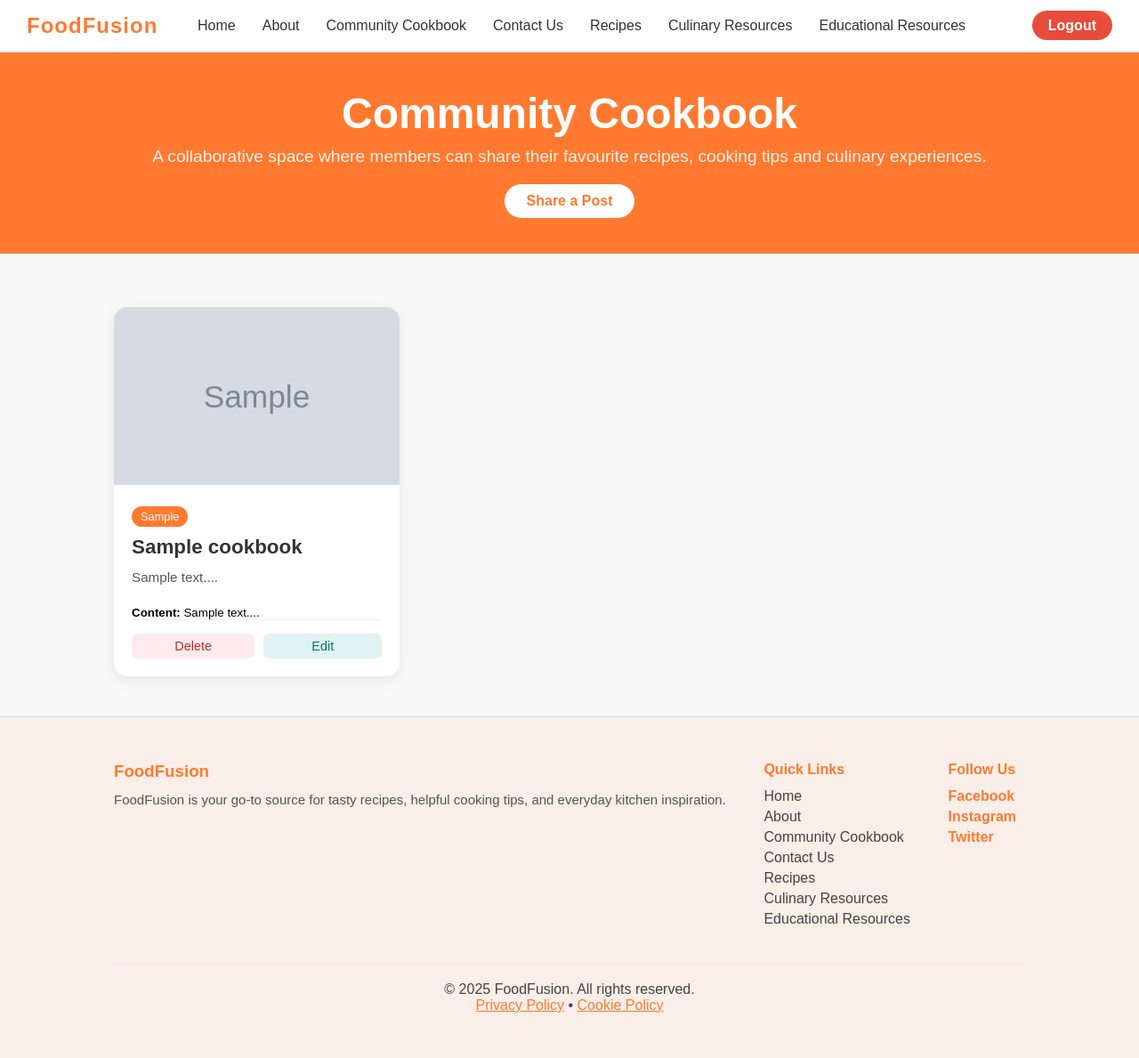
After one commit to kyawzinwindev/FoodFusionApp, a PHP site: page /community_cookbook.php in a window 1280 px wide. The commit adds this page. Shown: the whole page at 89% size. Run offline with PHP 8.4, Linux system fonts and the light colour scheme; the visitor is signed in with stand-in values (Sample User, id 1); tables that the repository leaves empty or names only in its code hold one stand-in row (values such as "Sample post"); grey boxes marked "Sample" are stand-in pictures.

Commit message:
feat: add design and crud process of the community cookbook in the client view

```diff
--- /dev/null
+++ b/community_cookbook.php
@@ -0,0 +1,74 @@
+<?php require("./database/config.php") ?>
+<!DOCTYPE html>
+<html lang="en">
+<head>
+    <meta charset="UTF-8">
+    <meta name="viewport" content="width=device-width, initial-scale=1.0">
+    <title>Community Cookbook - FoodFusion</title>
+    <link rel="stylesheet" href="./css/style.css?v=<?php echo time(); ?>">
+</head>
+<body>
+    <?php require("./components/navbar.php") ?>
+
+    <div class="page-header custom-header">
+        <h1>Community Cookbook</h1>
+        <p>A collaborative space where members can share their favourite recipes, cooking tips and culinary experiences.</p>
+        <?php if(isset($_SESSION['id'])): ?>
+            <a href="community_cookbook_create.php" class="create-btn" >Share a Post</a>
+        <?php else: ?>
+            <p style="margin-top:20px; color: #666;"><em><a href="#" onclick="openModal('loginModal')">Log in</a> to share your own recipes and tips!</em></p>
+        <?php endif; ?>
+    </div>
+
+    <div class="container section">
+        <div class="card-grid">
+            <?php
+            $sql = "SELECT * FROM community_cookbook ORDER BY created_at DESC";
+            $result = $connection->query($sql);
+
+            if ($result->num_rows > 0) {
+                while($row = $result->fetch_assoc()) {
+                    // Fix Image Path: If DB has 'uploads/...', ensure we interpret it correctly.
+                    // Assuming this file is in root, 'uploads/' is in root.
+                    $image = !empty($row['image']) ? $row['image'] : 'https://placehold.co/600x400?text=No+Image';
+                    ?>
+                    <div class="card">
+                        <a href="community_view.php?id=<?php echo $row['id']; ?>">
+                            <img src="<?php echo $image; ?>" alt="<?php echo $row['title']; ?>">
+                        </a>
+                        <div class="card-body">
+                            <span class="badge"><?php echo ucfirst($row['category']); ?></span>
+                            <h3><a href="community_view.php?id=<?php echo $row['id']; ?>" style="text-decoration:none; color:inherit;"><?php echo $row['title']; ?></a></h3>
+                            <p><?php echo substr($row['description'], 0, 100) . '...'; ?></p>
+
+                            <?php if($row['category'] == 'recipe' && !empty($row['ingredients'])): ?>
+                                <small><strong>Ingredients:</strong> <?php echo substr($row['ingredients'], 0, 50) . '...'; ?></small>
+                            <?php elseif(!empty($row['content'])): ?>
+                                <small><strong>Content:</strong> <?php echo substr($row['content'], 0, 50) . '...'; ?></small>
+                            <?php endif; ?>
+
+                            <?php if(isset($_SESSION['id']) && isset($row['user_id']) && $row['user_id'] == $_SESSION['id']): ?>
+                            <div class="card-actions">
+                                <form action="./controllers/client/ClientCommunityController.php" method="POST" style="display:inline; width: 50%;">
+                                    <input type="hidden" name="id" value="<?php echo $row['id']; ?>">
+                                    <input type="hidden" name="redirect" value="../../community_cookbook.php">
+                                    <button type="submit" name="delete_community_recipe" class="btn-delete" style="width:100%" onclick="return confirm('Are you sure?')">Delete</button>
+                                </form>
+                                <a href="community_cookbook_edit.php?id=<?php echo $row['id']; ?>" class="btn-edit" style="width: 48%; display:inline-block; text-align:center;">Edit</a>
+                            </div>
+                            <?php endif; ?>
+                        </div>
+                    </div>
+                    <?php
+                }
+            } else {
+                echo "<p>No community recipes found yet. Be the first to share!</p>";
+            }
+            ?>
+        </div>
+    </div>
+
+    <?php require("./components/footer.php") ?>
+    <script src="./js/app.js"></script>
+</body>
+</html>
--- a/css/style.css
+++ b/css/style.css
@@ -582,6 +582,154 @@ body {
     border: 1px solid #c3e6cb;
 }
 
+/* ---------------- CC, Recipes, Resources PAGES STYLES ---------------- */
+
+/* Page Header */
+.page-header {
+    background: #FF7A30; /* Primary orange */
+    color: white;
+    text-align: center;
+    padding: 100px 20px 40px;
+    margin-bottom: 40px;
+}
+
+.page-header h1 {
+    font-size: 3rem;
+    margin-bottom: 10px;
+}
+
+.page-header p {
+    font-size: 1.2rem;
+    opacity: 0.9;
+    margin-bottom: 20px;
+}
+
+.create-btn {
+    display: inline-block;
+    background: white;
+    color: #FF7A30;
+    padding: 10px 25px;
+    border-radius: 25px;
+    font-weight: bold;
+    text-decoration: none;
+    transition: 0.3s;
+}
+
+.create-btn:hover {
+    background: #f1f1f1;
+    transform: translateY(-2px);
+}
+
+/* Container */
+.container.section {
+    padding: 20px 10%;
+    min-height: 60vh;
+}
+
+/* Card Grid */
+.card-grid {
+    display: grid;
+    grid-template-columns: repeat(auto-fill, minmax(300px, 1fr));
+    gap: 30px;
+}
+
+/* Generic Card */
+.card {
+    background: white;
+    border-radius: 15px;
+    overflow: hidden;
+    box-shadow: 0 4px 15px rgba(0,0,0,0.08);
+    transition: 0.3s;
+    display: flex;
+    flex-direction: column;
+}
+
+.card:hover {
+    transform: translateY(-5px);
+    box-shadow: 0 8px 25px rgba(0,0,0,0.12);
+}
+
+.card img {
+    width: 100%;
+    height: 200px;
+    object-fit: cover;
+}
+
+.card-body {
+    padding: 20px;
+    flex: 1;
+    display: flex;
+    flex-direction: column;
+}
+
+.card h3 {
+    font-size: 1.4rem;
+    color: #333;
+    margin: 10px 0;
+}
+
+.badge {
+    background: #FF7A30;
+    color: white;
+    font-size: 0.8rem;
+    padding: 4px 10px;
+    border-radius: 15px;
+    align-self: flex-start;
+}
+
+.meta-info {
+    display: flex;
+    gap: 15px;
+    font-size: 0.9rem;
+    color: #777;
+    margin-bottom: 15px;
+}
+
+.card p {
+    color: #555;
+    font-size: 0.95rem;
+    line-height: 1.5;
+    margin-bottom: 20px;
+    flex-grow: 1; /* Pushes actions down */
+}
+
+/* Card Actions */
+.card-actions {
+    display: flex;
+    gap: 10px;
+    margin-top: auto;
+    border-top: 1px solid #eee;
+    padding-top: 15px;
+}
+
+.btn-edit, .btn-delete, .btn-link {
+    padding: 6px 12px;
+    border-radius: 6px;
+    border: none;
+    cursor: pointer;
+    font-size: 0.9rem;
+    text-decoration: none;
+    text-align: center;
+}
+
+.btn-edit {
+    background: #e0f2f1;
+    color: #00796b;
+}
+
+.btn-delete {
+    background: #ffebee;
+    color: #c62828;
+}
+
+.btn-link {
+    background: #FF7A30;
+    color: white;
+    width: 100%;
+    display: block;
+    margin-bottom: 10px;
+}
+
 /* Animation */
 @keyframes fadeIn {
   from {
```
Also changed, not shown: community_cookbook_create.php (added, +78 -0 lines), community_cookbook_edit.php (added, +82 -0 lines), community_view.php (added, +66 -0 lines), controllers/client/ClientCommunityController.php (added, +121 -0 lines), uploads/community/1766375510_1766295977_logo.jpg (added), uploads/community/1766376466_1766296010_deepseek_mermaid_20251215_b06cb6 (1).png (added), uploads/community/1766376550_1766295977_logo.jpg (added).
